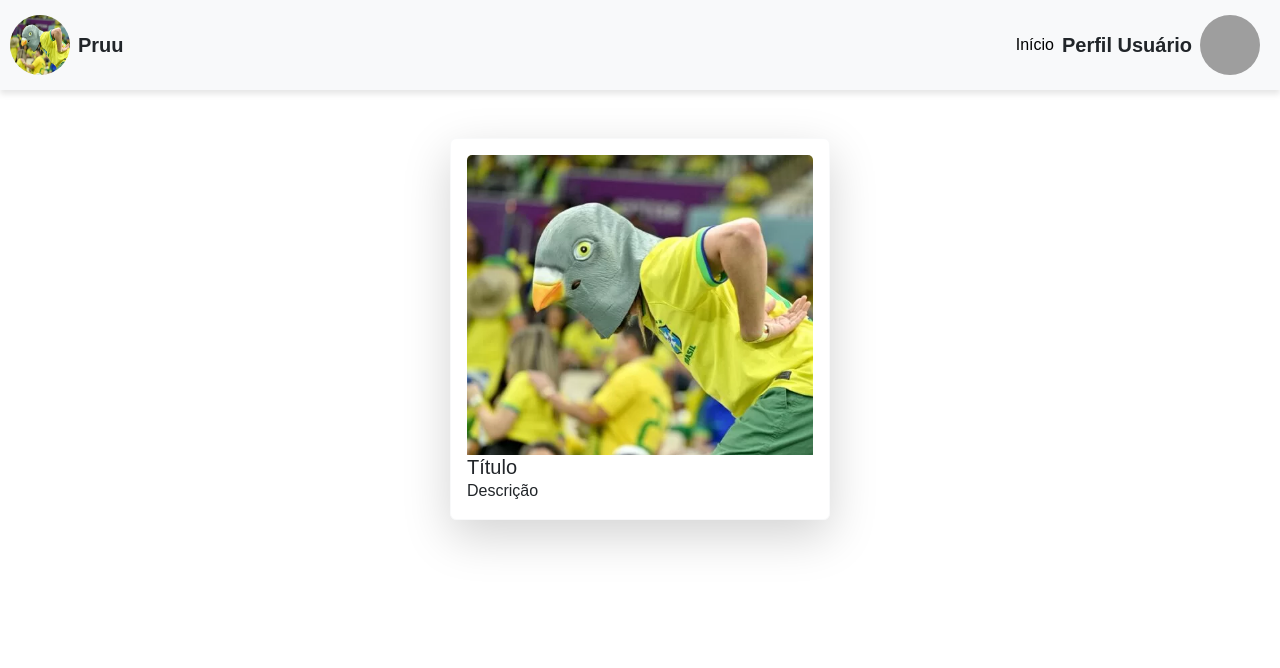
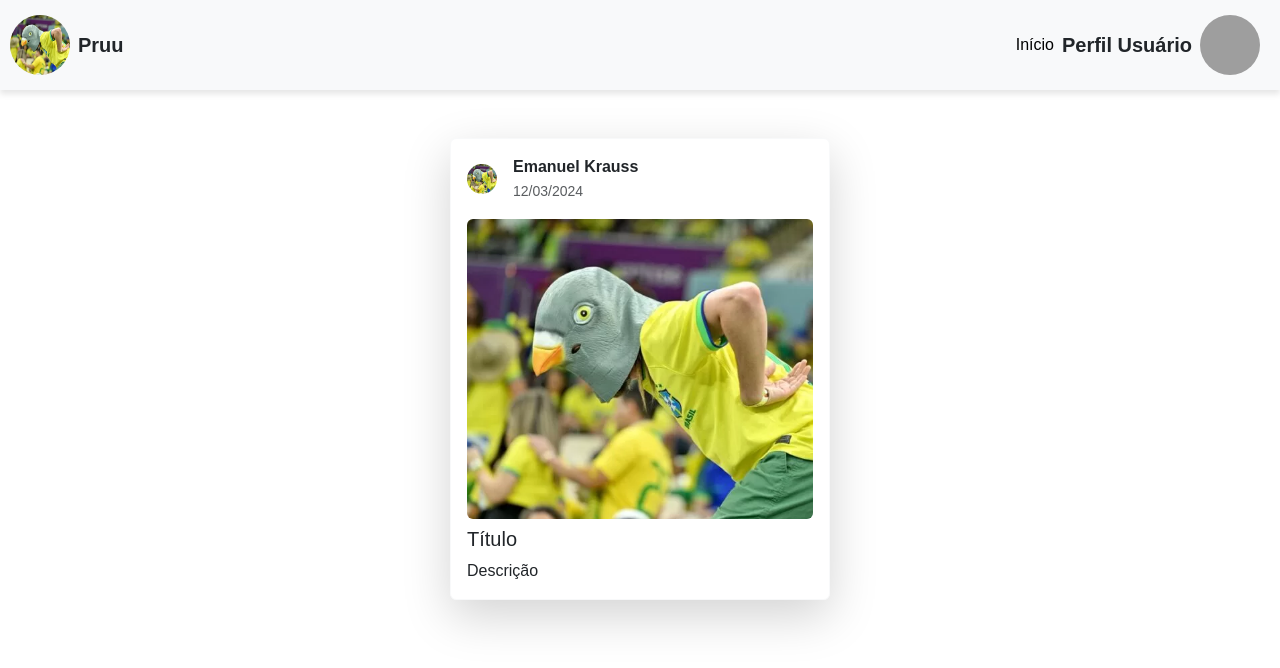
Before and after one commit to Icaleb1/projeto-pombo-FrontEnd, an Angular app: page /home in a window 1280 px wide. Shown: the top 668 px of the page. Built offline with nearby package versions, Linux system fonts and the light colour scheme; grey boxes are pictures that could not be loaded.

Commit message:
Alterações home

```diff
--- a/src/app/home/home/home.component.html
+++ b/src/app/home/home/home.component.html
@@ -9,7 +9,7 @@
       </button>
       <div class="collapse navbar-collapse" id="navbarNav">
         <ul class="navbar-nav ms-auto">
-          <li class="nav-item">
+          <li class="nav-item pr-6">
             <a class="nav-link active" aria-current="page" href="#">Início</a>
           </li>
         </ul>
@@ -20,15 +20,24 @@
       </a>
     </div>
   </nav>
+
   <div class="d-flex justify-content-center mt-5">
     <div class="container">
       <div class="row justify-content-center">
         <div class="col-12 col-sm-6 col-md-4">
           <div class="card shadow-lg border-light p-3">
-            <img src="assets/images/Pru.png" class="card-img-top " alt="Imagem do post">
+            <div class="d-flex align-items-center mb-3">
+              <img src="assets/images/Pru.png" alt="Imagem de Perfil" width="30" height="30" class="rounded-circle me-3">
+              <div>
+                <span class="fw-bold d-block">Emanuel Krauss</span>
+                <small class="text-muted">12/03/2024</small>
+              </div>
+            </div>
+
+            <img src="assets/images/Pru.png" class="card-img-top rounded" alt="Imagem do post">
             <div class="card-body">
-              <h5 class="card-title text-dark">Título</h5>
-              <p class="card-text">Descrição</p>
+              <h5 class="card-title text-dark mt-2">Título</h5>
+              <p class="card-text mt-2">Descrição</p>
             </div>
           </div>
         </div>
```
